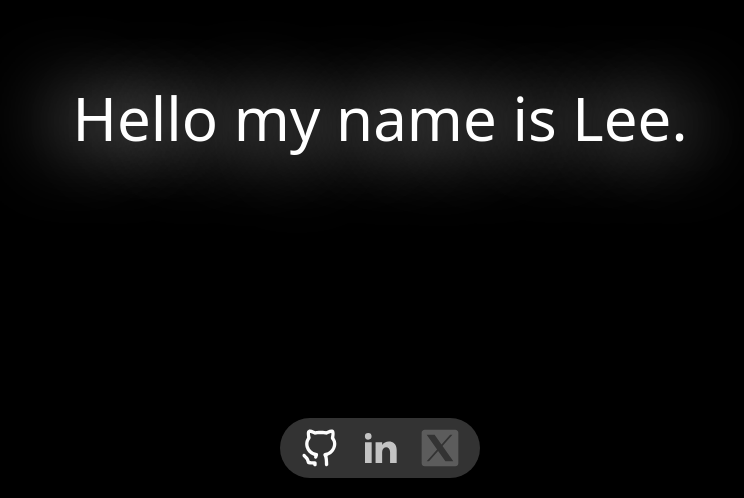
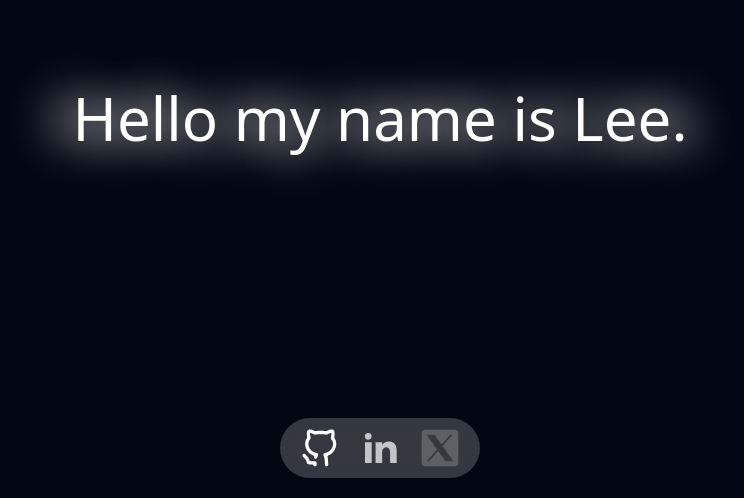
Before and after one commit to TodTheMatsu/Portfolio, a React (Vite) app: page / in a window 1280 px wide. Shown: the part 302-800 px from the top of the page, without its empty margins (260-1004 px from the left). Built offline with nearby package versions, Linux system fonts and the light colour scheme; what @designbycode/tailwindcss-text-shadow would draw is missing.

Commit message:
slight changes

```diff
--- a/src/App.jsx
+++ b/src/App.jsx
@@ -32,7 +32,7 @@ function App() {
   const handleCardClick = (id) => {
     setActiveCardId((prev) => (prev === id ? null : id));
   };
-  const boxDesign = 'bg-white bg-gradient-to-r rounded-md backdrop-blur-md bg-opacity-20'
+  const boxDesign = 'bg-white shadow-lg shadow-black bg-gradient-to-r rounded-md backdrop-blur-md bg-opacity-20'
   const aboutMe = "I am an aspiring web developer with a strong passion for learning and growth. My journey began with over four years of experience in game development, where I honed my programming skills and creative problem-solving abilities. Recently, I transitioned into web development, bringing with me a solid foundation in programming and a commitment to mastering this exciting field."
 
   const greetText = "Hello my name is Lee."
@@ -99,12 +99,12 @@ function App() {
   ]
   return (
     <>
-      <div className={`bg-black h-screen w-full absolute flex flex-col items-center overflow-x-hidden ${activeCardId ? "overflow-hidden" : ""}`}>
+      <div className={`bg-gray-950 h-screen w-full absolute flex flex-col items-center overflow-x-hidden ${activeCardId ? "overflow-hidden" : ""}`}>
       <div className={`pb-20 flex-grow w-full absolute flex flex-col items-center overflow-x-hidden ${activeCardId ? "overflow-hidden" : ""}`}>
         <div className="w-full h-[105vh] mx-auto flex flex-col items-center justify-center">
           <motion.h1>
             {greetText.split("").map((char, index) => (
-              <motion.span className="text-white font-sans font-bold mx-auto text-center w-full text-6xl blur-2xl"
+              <motion.span className="text-white font-sans font-bold mx-auto text-center w-full text-6xl blur-xl"
               initial={{ opacity: 0 }} animate={{ opacity: 1, transition: { delay: index * 0.05 + 1.5, duration: 1 } }} key={index}>{char}</motion.span>
             ))}
           </motion.h1>
@@ -116,7 +116,7 @@ function App() {
           </motion.h1>
         </div>
         <motion.div variants={bentoContainer} initial="hidden" whileInView="visible" viewport={{ once: true }} className="px-4 pointer-events-none w-full flex flex-wrap items-center justify-center gap-2">
-          <motion.div variants={bentosVar}  className="xl:w-[31.25%] lg:w-full h-[400px] bg-white  rounded-md backdrop-blur-md bg-opacity-20 pb-2 flex-grow">
+          <motion.div variants={bentosVar}  className="xl:w-[31.25%] lg:w-full h-[400px] bg-white rounded-md backdrop-blur-md bg-opacity-20 pb-2 flex-grow">
             <motion.h1 variants={smallGlowingLabels} initial="hidden" whileInView="visible" viewport={{ once: true }} className='text-white font-sans font-thin mx-auto text-center w-full text-4xl mt-5 absolute'>About me</motion.h1>
             <motion.h1 variants={smallGlowingLabels} initial="hidden" whileInView="visible" viewport={{ once: true }} className='text-white font-sans font-bold mx-auto text-center w-full text-4xl mt-5 blur-lg'>About me</motion.h1>
             <p className='text-white font-sans px-5 font-thin mx-auto text-center w-full text-2xl mt-5 flex-grow'>
@@ -130,7 +130,7 @@ function App() {
               ))}
              </p>
           </motion.div>
-          <motion.div variants={bentosVar} className={`xl:max-w-[68%] sm:w-full lg:max-w-[100%] h-[400px] flex-grow ${boxDesign}`}>
+          <motion.div variants={bentosVar} className={`xl:max-w-[68%]  sm:w-full lg:max-w-[100%] h-[400px] flex-grow ${boxDesign}`}>
             <motion.h1 variants={smallGlowingLabels} initial="hidden" whileInView="visible" viewport={{ once: true }} className='text-white font-sans font-thin mx-auto text-center w-full text-4xl mt-5 absolute'>My tech stack</motion.h1>
             <motion.h1 variants={smallGlowingLabels} initial="hidden" whileInView="visible" viewport={{ once: true }} className='text-white font-sans font-bold mx-auto text-center w-full text-4xl mt-5 blur-lg'>My tech stack</motion.h1>
             <motion.div variants={imgParentVariants} viewport={{ once: true }} initial="hidden" whileInView="visible" className='w-full flex-row justify-center items-center flex h-[300px]'>
@@ -155,9 +155,9 @@ function App() {
               </motion.svg>
             </motion.div>
           </motion.div>
-          <motion.div variants={bentosVar} className={`h-auto flex-grow w-full  ${boxDesign}`}>
-            <motion.h1 variants={smallGlowingLabels} initial="hidden" whileInView="visible" viewport={{ once: true }} className='text-white font-sans font-thin mx-auto text-center w-full text-4xl mt-5 absolute'>My projects</motion.h1>
-            <motion.h1 variants={smallGlowingLabels} initial="hidden" whileInView="visible" viewport={{ once: true }} className='text-white font-sans font-bold mx-auto text-center w-full text-4xl mt-5 blur-lg'>My projects</motion.h1>
+          <motion.div variants={bentosVar} className={`h-auto flex-grow w-full ${boxDesign}`}>
+            <motion.h1 variants={smallGlowingLabels} initial="hidden" whileInView="visible" viewport={{ once: true }} className='text-white font-sans font-thin mx-auto text-center w-full text-4xl mt-5 absolute'>My Web Projects</motion.h1>
+            <motion.h1 variants={smallGlowingLabels} initial="hidden" whileInView="visible" viewport={{ once: true }} className='text-white font-sans font-bold mx-auto text-center w-full text-4xl mt-5 blur-lg'>My Web Projects</motion.h1>
             <motion.div className='w-full justify-center items-center  flex flex-grow h-auto py-20'>
             {projects.map(({ id, image, info }, index) => (
           <Card key={id} image={image} info={info} onClick={() => handleCardClick(id)} index={index}/>))}
```
